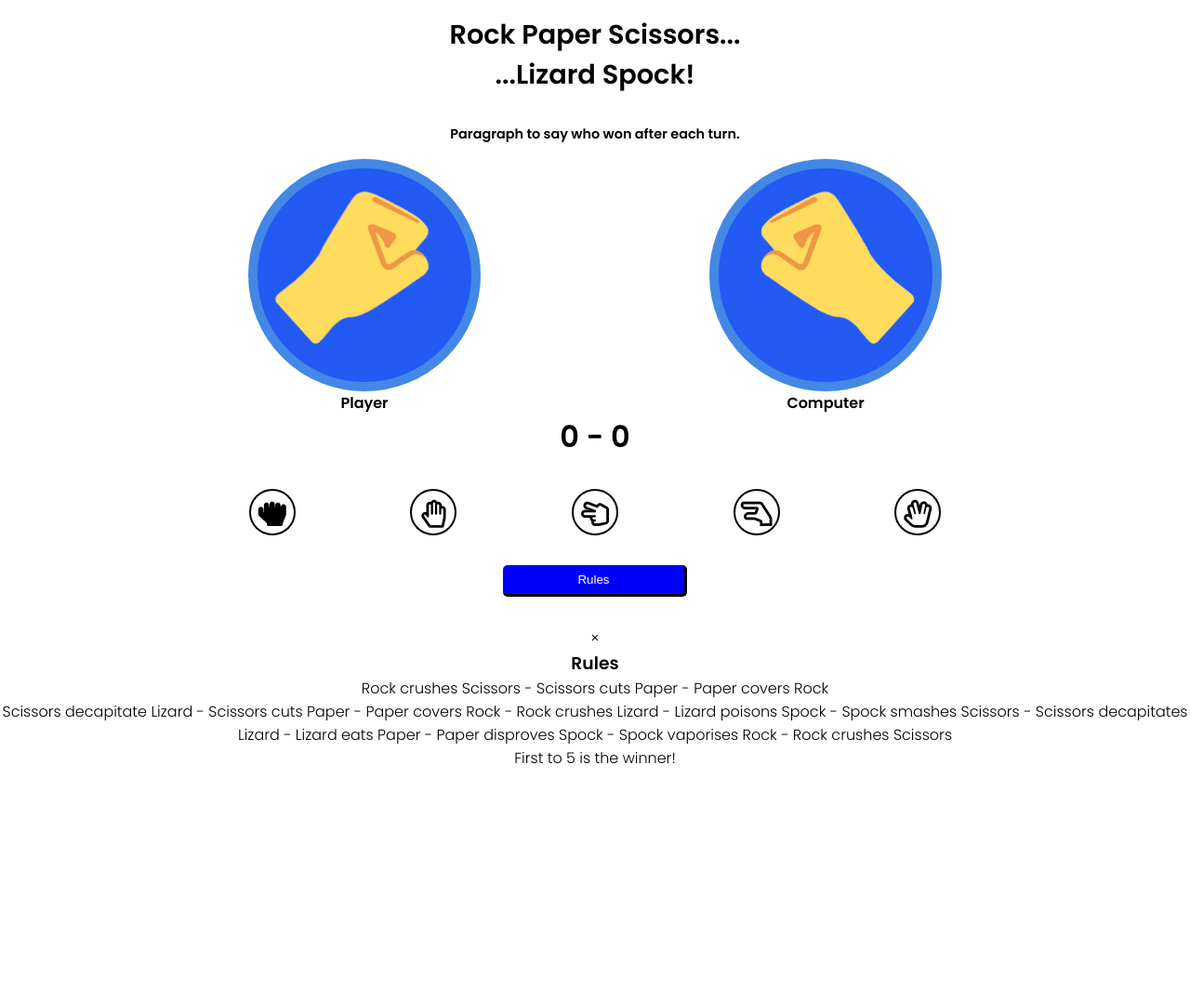
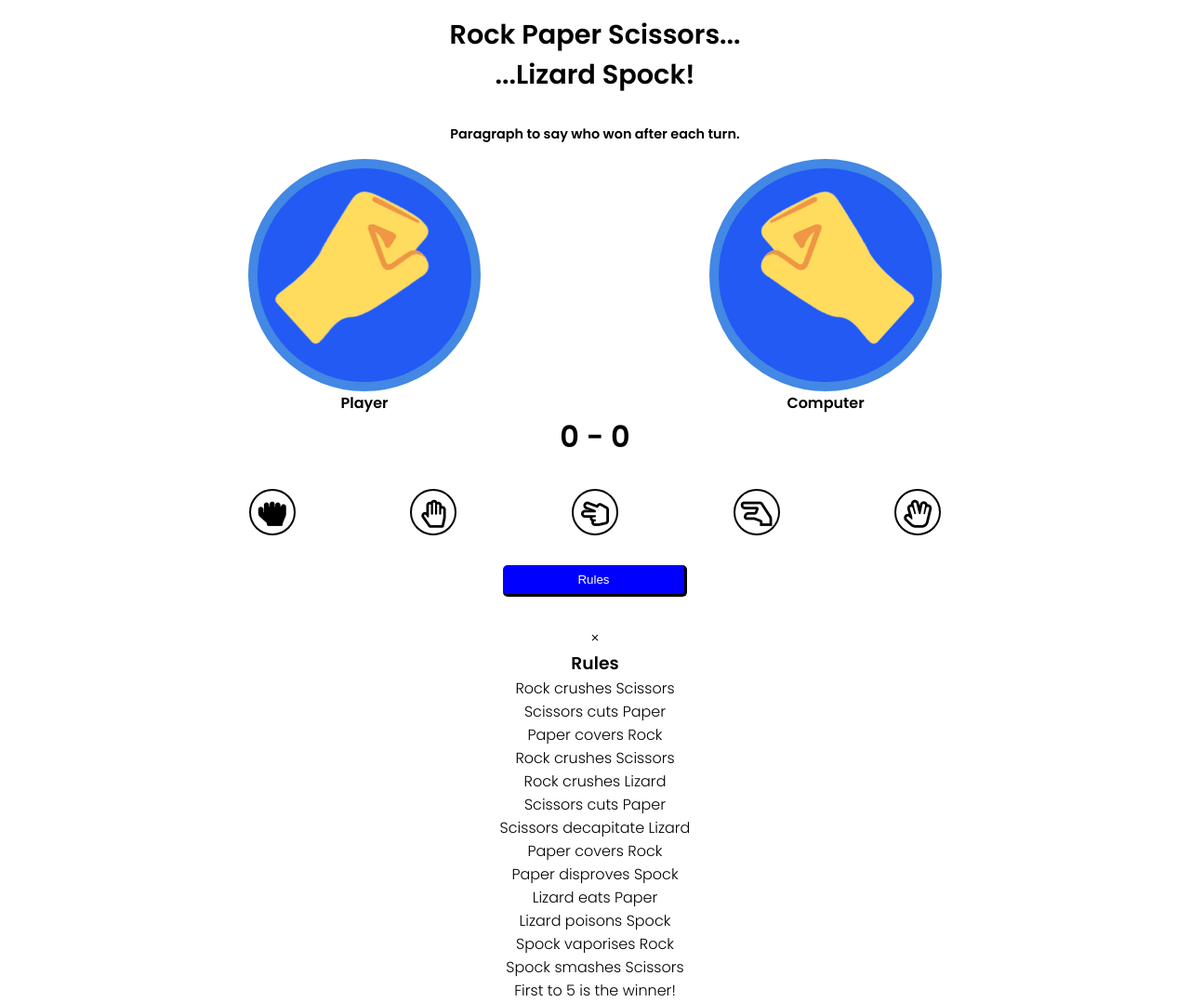
Before and after one commit to AshFoster/rps-lizard-spock, a plain HTML site: page index.html in a window 1280 px wide. Shown: the whole page at 93% size. Before the commit the page ends 828 px from the top, so only its background shows below. Drawn offline with Linux system fonts and the light colour scheme.

Commit message:
Changed html to display rules as lists rather than as paragraphs

```diff
--- a/index.html
+++ b/index.html
@@ -56,10 +56,25 @@
             <span class="close">&times;</span>
             <h3>Rules</h3>
             <div id="classic-rules">
-                <p>Rock crushes Scissors - Scissors cuts Paper - Paper covers Rock</p>
+                <ul>
+                    <li>Rock crushes Scissors</li>
+                    <li>Scissors cuts Paper</li>
+                    <li>Paper covers Rock</li>
+                </ul>
             </div>
             <div id="lizard-rules">
-                <p>Scissors decapitate Lizard - Scissors cuts Paper - Paper covers Rock - Rock crushes Lizard - Lizard poisons Spock - Spock smashes Scissors - Scissors decapitates Lizard - Lizard eats Paper - Paper disproves Spock - Spock vaporises Rock - Rock crushes Scissors</p>
+                <ul>
+                    <li>Rock crushes Scissors</li>
+                    <li>Rock crushes Lizard</li>
+                    <li>Scissors cuts Paper</li>
+                    <li>Scissors decapitate Lizard</li>
+                    <li>Paper covers Rock</li>
+                    <li>Paper disproves Spock</li>
+                    <li>Lizard eats Paper</li>
+                    <li>Lizard poisons Spock</li>
+                    <li>Spock vaporises Rock</li>
+                    <li>Spock smashes Scissors</li>
+                </ul>
             </div>
             <p>First to 5 is the winner!</p>
         </div>
```
